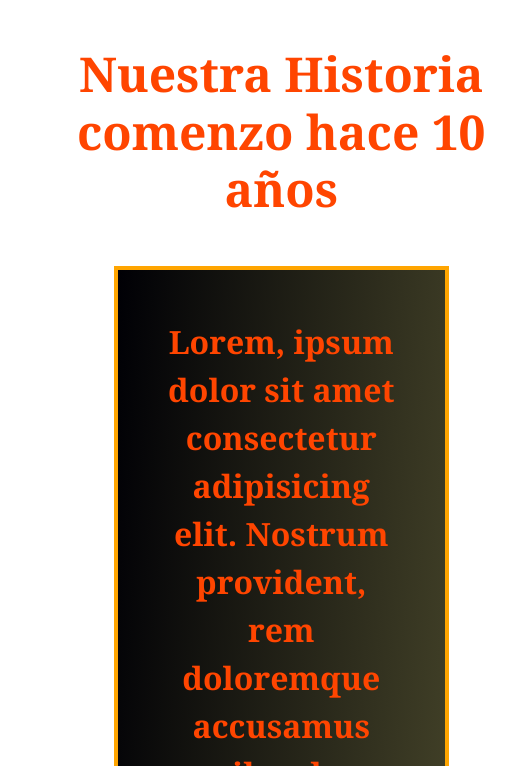
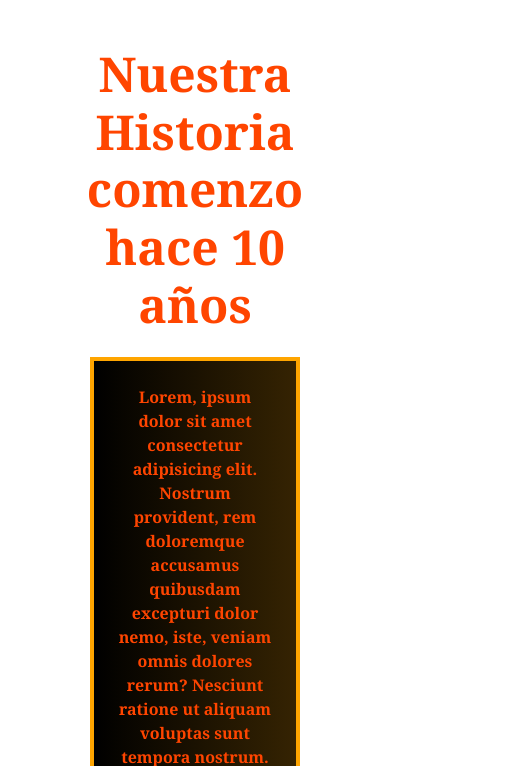
Before and after one commit to Noelia-Sanabria/repo, a plain HTML site: page html/historia.html in a window 390 px wide. Shown: the part 78-844 px from the top of the page, 521 px wide, since content can reach past the window. Drawn offline with nearby package versions, Linux system fonts and the light colour scheme.

Commit message:
seguimos trabajando en la estructura de historia para hacerla mas responsive

```diff
--- a/scss/layout/_historia.scss
+++ b/scss/layout/_historia.scss
@@ -6,15 +6,16 @@
         .h2-historia{ font-weight: bold;
             font-family: Georgia, 'Times New Roman', Times, serif;
             font-size: 3em;
+            text-align: center;
         }
         .parrafo-historia{
             margin: $margin-medium;
             padding: 1.5em 1.5em;
             border: 4px solid orange;
             font-family: Georgia, 'Times New Roman', Times, serif;
-            font-size: 2em;
-            background: rgb(0,0,5);
-background: linear-gradient(94deg, rgba(0,0,5,1) 0%, rgba(149,144,36,0.7148109243697479) 95%);
+            font-size: 1em;
+            text-align: center;
+            background-image: linear-gradient(to right, black, rgb(53, 35, 2))
 
         }
 
--- a/scss/responsive/medias-1024px.scss
+++ b/scss/responsive/medias-1024px.scss
@@ -95,14 +95,17 @@
 
 
 
+
+@media scren and (max-width: 480px) {
     parte-historia{
         div-historia{
             h2-historia{
                 parrafo-historia{
-                @media (max-width: 480px) {
-                    font-size: 12px;
+                    font-size: xx-small;
+
                 }
             }
         }
     }
+
   }
```
Also changed, not shown: css/style.css, 1 other file. Lines whose indentation alone changed are shown as unchanged.
